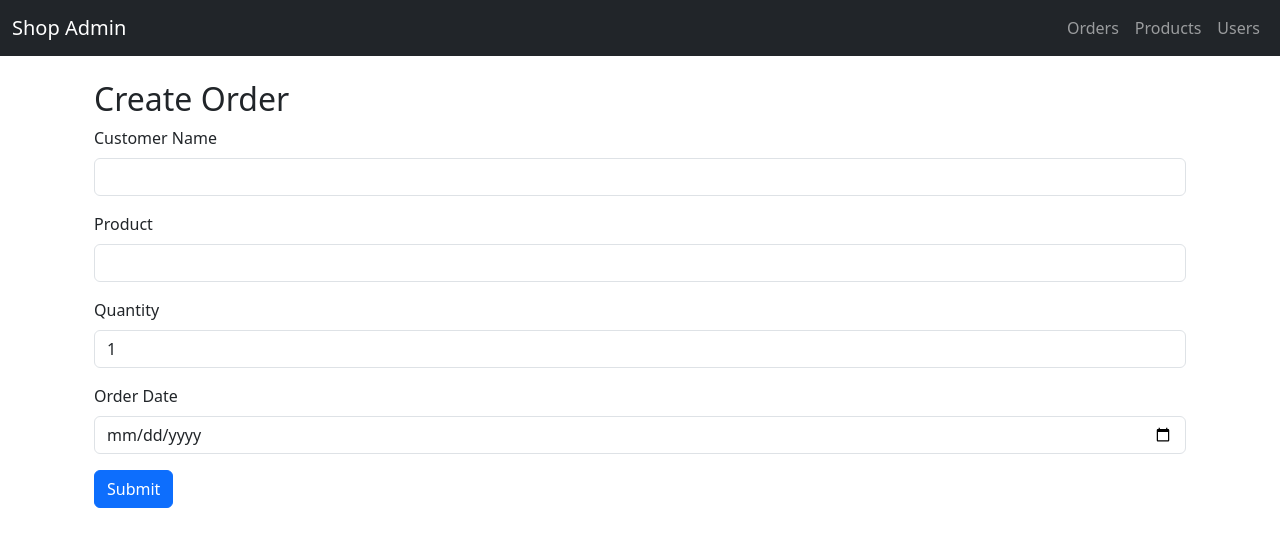
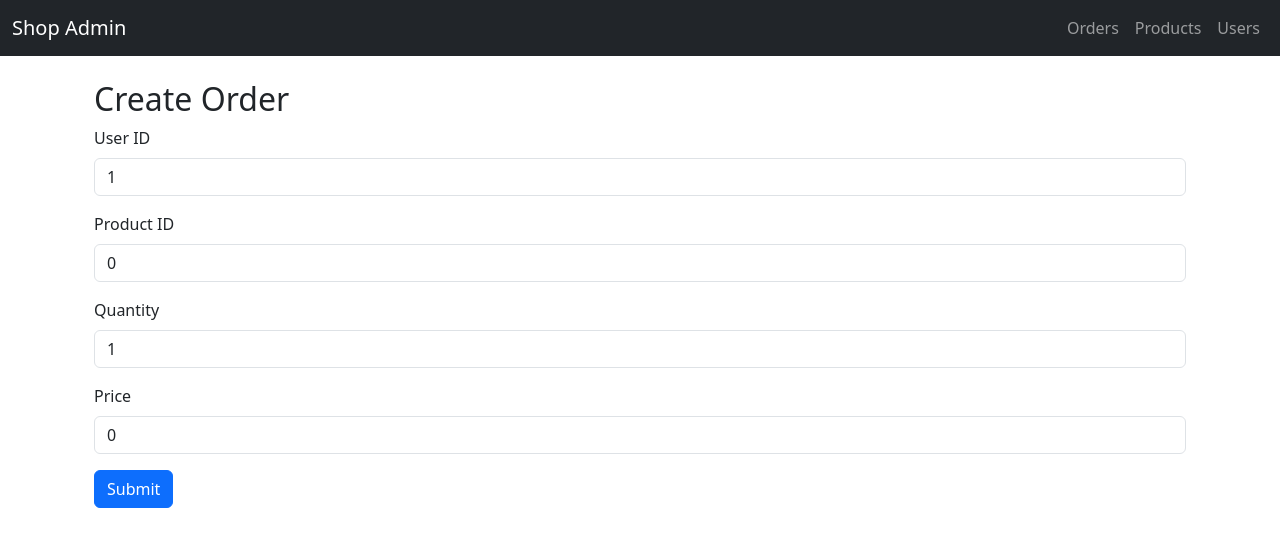
Before and after one commit to johnny1990/Angular-App-And-REST-Api-With-CQRS, an Angular app in the folder AngularApp/: page /add in a window 1280 px wide. Shown: the top 546 px of the page. Built offline with nearby package versions, Linux system fonts and the light colour scheme.

Commit message:
Fix Adding new Order

```diff
--- a/AngularApp/src/app/orders/order-form/order-form.component.html
+++ b/AngularApp/src/app/orders/order-form/order-form.component.html
@@ -5,23 +5,23 @@
 
   <form (ngSubmit)="submitOrder()">
     <div class="mb-3">
-      <label for="customerName" class="form-label">Customer Name</label>
-      <input type="text" id="customerName" [(ngModel)]="order.customerName" name="customerName" class="form-control" required>
+      <label for="userId" class="form-label">User ID</label>
+      <input type="number" id="userId" [(ngModel)]="order.userId" name="userId" class="form-control" required>
     </div>
 
     <div class="mb-3">
-      <label for="productName" class="form-label">Product</label>
-      <input type="text" id="productName" [(ngModel)]="order.productName" name="productName" class="form-control" required>
+      <label for="productId" class="form-label">Product ID</label>
+      <input type="number" id="productId" [(ngModel)]="order.products[0].productId" name="productId" class="form-control" required>
     </div>
 
     <div class="mb-3">
       <label for="quantity" class="form-label">Quantity</label>
-      <input type="number" id="quantity" [(ngModel)]="order.quantity" name="quantity" class="form-control" min="1" required>
+      <input type="number" id="quantity" [(ngModel)]="order.products[0].quantity" name="quantity" class="form-control" min="1" required>
     </div>
 
     <div class="mb-3">
-      <label for="orderDate" class="form-label">Order Date</label>
-      <input type="date" id="orderDate" [(ngModel)]="order.orderDate" name="orderDate" class="form-control">
+      <label for="price" class="form-label">Price</label>
+      <input type="number" id="price" [(ngModel)]="order.products[0].price" name="price" class="form-control" step="0.01" required>
     </div>
 
     <button type="submit" class="btn btn-primary">Submit</button>
--- a/AngularApp/src/app/orders/order-form/order-form.component.ts
+++ b/AngularApp/src/app/orders/order-form/order-form.component.ts
@@ -1,16 +1,21 @@
 // src/app/orders/order-form.component.ts
 import { Component } from '@angular/core';
 import { ApiService } from '../../api.service';
+
 @Component({
   selector: 'app-order-form',
   templateUrl: './order-form.component.html',
 })
 export class OrderFormComponent {
   order: any = {
-    customerName: '',
-    productName: '',
-    quantity: 1,
-    orderDate: new Date()
+    userId: 1,   // for now, hardcoded; later, you can pull from logged-in user
+    products: [
+      {
+        productId: 0,
+        quantity: 1,
+        price: 0
+      }
+    ]
   };
 
   message: string = '';
@@ -18,7 +23,8 @@ export class OrderFormComponent {
   constructor(private api: ApiService) {}
 
   submitOrder(): void {
-    if (!this.order.customerName || !this.order.productName) {
+    // simple validation
+    if (!this.order.userId || this.order.products.length === 0) {
       this.message = 'Please fill all required fields.';
       return;
     }
@@ -26,11 +32,16 @@ export class OrderFormComponent {
     this.api.addOrder(this.order).subscribe({
       next: (res) => {
         this.message = `Order created with ID: ${res.orderId}`;
+        // reset form
         this.order = {
-          customerName: '',
-          productName: '',
-          quantity: 1,
-          orderDate: new Date()
+          userId: 1,
+          products: [
+            {
+              productId: 0,
+              quantity: 1,
+              price: 0
+            }
+          ]
         };
       },
       error: (err) => {
```
